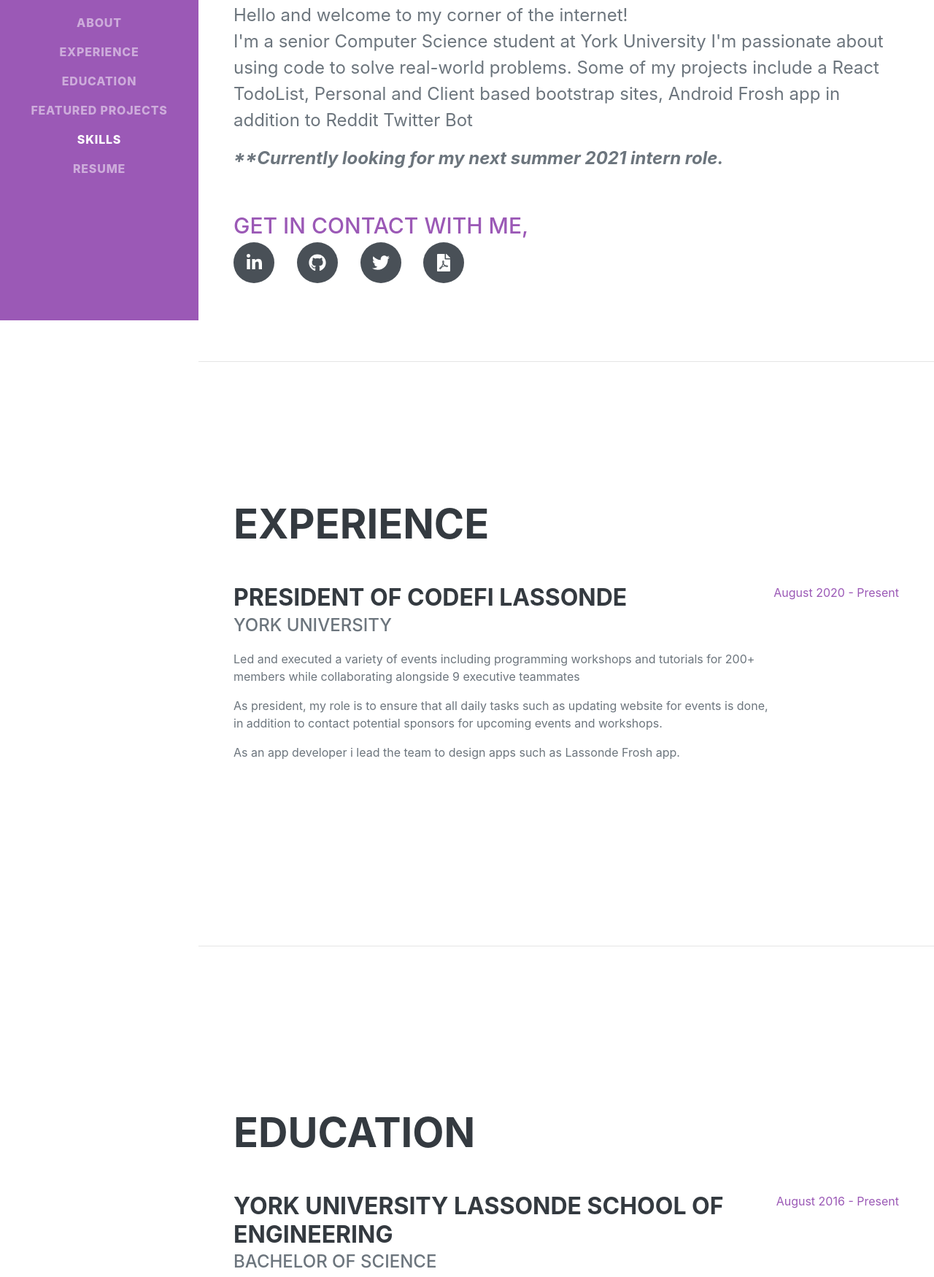
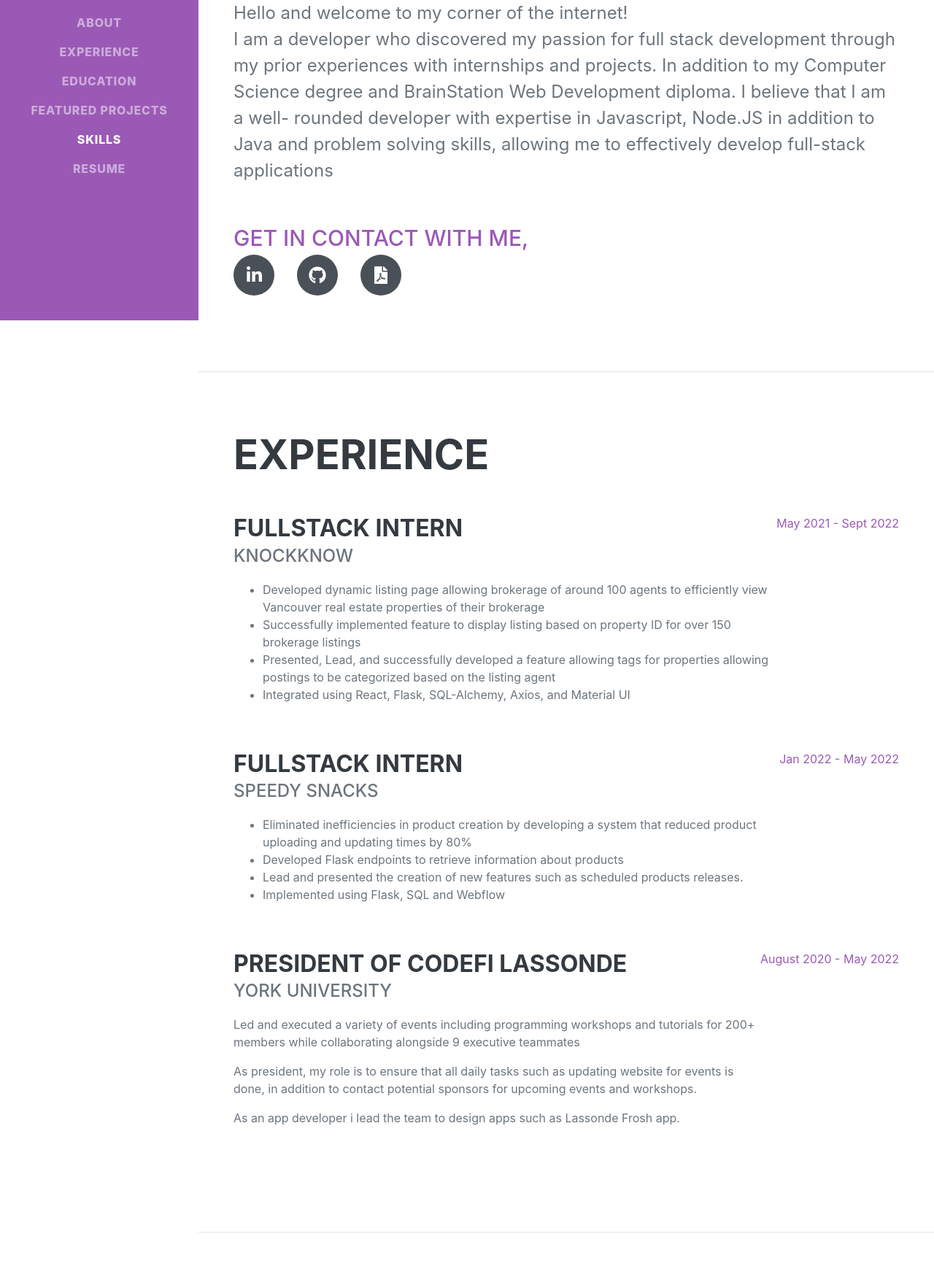
Before and after one commit to PranavPrashar/2020PersonalWebsite, a plain HTML site: page index.html in a window 1280 px wide. Shown: the part 361-2111 px from the top of the page at 73% size. Drawn offline with nearby package versions, Linux system fonts and the light colour scheme; a web font is replaced by a local one.

Commit message:
Updates to Education, Experiance and Projects

```diff
--- a/css/styles2.css
+++ b/css/styles2.css
@@ -293,3 +293,7 @@
  a{
     color:#9b59b6;
   }
+
+  .bold{
+    font-weight: bold;
+  }
--- a/index.html
+++ b/index.html
@@ -57,15 +57,18 @@
                     <span class="text-primary">Prashar</span>
                 </h1>
                 <div class="subheading mb-5">
-                    <a href="mailto:name@email.com">pranav98@my.yorku.ca</a>
+                    <a href="mailto:prasherlucky@gmail.com">prasherlucky@gmail.com</a>
                 </div>
                 <div class="about-div">
                     <p>Hello and welcome to my corner of the internet!
-                        </br> I'm a senior Computer Science student at York University I'm passionate about using code
-                        to solve real-world problems. Some of my projects include a React TodoList, Personal and
-                        Client based bootstrap sites, Android Frosh app in addition to Reddit Twitter Bot</p>
+                        </br> I am a developer who discovered my passion for full stack development through my prior
+                        experiences with internships and projects. In addition to my Computer Science degree and
+                        BrainStation Web Development diploma. I believe that I am a well- rounded developer with
+                        expertise in Javascript, Node.JS in addition to Java and problem solving skills, allowing me to
+                        effectively develop full-stack applications
+                    </p>
 
-                    <p><b><i>**Currently looking for my next summer 2021 intern role.</i></b></p>
+                    <!-- <p><b><i>**Currently looking for my next summer 2021 intern role.</i></b></p> -->
                     <br>
                     <div class="tagline-mobile subheading">Get in contact with me, </div>
                     <div class="social-icons">
@@ -73,7 +76,7 @@
                                 class="fab fa-linkedin-in"></i></a>
                         <a class="social-icon" href="https://github.com/pranavprashar/" target="_blank"><i
                                 class="fab fa-github"></i></a>
-                        <a class="social-icon" href="#"><i class="fab fa-twitter" target="_blank"></i></a>
+                        <!-- <a class="social-icon" href="#"><i class="fab fa-twitter" target="_blank"></i></a> -->
                         <a class="social-icon" href="assets/Pranav_Prashar_Resume.pdf"><i class="fas fa-file-pdf"
                                 target="_blank"></i></a>
 
@@ -91,6 +94,44 @@
                 <h2 class="mb-5">Experience</h2>
                 <div class="d-flex flex-column flex-md-row justify-content-between mb-5">
                     <div class="flex-grow-1">
+                        <h3 class="mb-0">FullStack Intern</h3>
+                        <div class="subheading mb-3">KnockKnow</div>
+                        <div>
+                            <ul>
+                                <li>Developed dynamic listing page allowing brokerage of around 100 agents to efficiently view Vancouver real estate
+                                    properties of their brokerage
+                                </li>
+                                <li>Successfully implemented feature to display listing based on property ID for over 150 brokerage listings</li>
+                                <li>Presented, Lead, and successfully developed a feature allowing tags for properties allowing postings to be categorized based
+                                    on the listing agent</li>
+                                <li>Integrated using React, Flask, SQL-Alchemy, Axios, and Material UI</li>
+
+                            </ul>
+                        </div>
+                    </div>
+                    <div class="flex-shrink-0"><span class="text-primary">May 2021 - Sept 2022</span></div>
+                </div>
+                <div class="d-flex flex-column flex-md-row justify-content-between mb-5">
+                    <div class="flex-grow-1">
+                        <h3 class="mb-0">FullStack Intern</h3>
+                        <div class="subheading mb-3">Speedy Snacks</div>
+                        <div>
+                            <ul>
+                                <li>Eliminated inefficiencies in product creation by developing a system that reduced
+                                    product uploading and updating times by
+                                    80%
+                                </li>
+                                <li>Developed Flask endpoints to retrieve information about products</li>
+                                <li> Lead and presented the creation of new features such as scheduled products releases.</li>
+                                <li> Implemented using Flask, SQL and Webflow</li>
+
+                            </ul>
+                        </div>
+                    </div>
+                    <div class="flex-shrink-0"><span class="text-primary">Jan 2022 - May 2022</span></div>
+                </div>
+                <div class="d-flex flex-column flex-md-row justify-content-between mb-5">
+                    <div class="flex-grow-1">
                         <h3 class="mb-0">President Of CodeFi Lassonde</h3>
                         <div class="subheading mb-3">York University</div>
                         <p>Led and executed a variety of events including programming workshops and tutorials for 200+
@@ -101,9 +142,10 @@
                         <p>As an app developer i lead the team to design apps such as Lassonde Frosh app.</p>
                         </p>
                     </div>
-                    <div class="flex-shrink-0"><span class="text-primary">August 2020 - Present</span></div>
+                    <div class="flex-shrink-0"><span class="text-primary">August 2020 - May 2022</span></div>
                 </div>
 
+            </div>
         </section>
         <hr class="m-0" />
         <!-- Education-->
@@ -112,13 +154,25 @@
                 <h2 class="mb-5">Education</h2>
                 <div class="d-flex flex-column flex-md-row justify-content-between mb-5">
                     <div class="flex-grow-1">
+                        <h3 class="mb-0">BrainStation</h3>
+                        <div class="subheading mb-3">Diploma Candidate, Web Development Full Stack</span></div>
+                        <div>Computer Science Honors</div>
+                        <!-- <p>GPA: 6.00/9.00</p> -->
+                    </div>
+                    <div class="flex-shrink-0"><span class="text-primary">May 2022 - August 2022</span></div>
+                </div>
+                <div class="d-flex flex-column flex-md-row justify-content-between mb-5">
+                    <div class="flex-grow-1">
                         <h3 class="mb-0">York University Lassonde School Of Engineering</h3>
-                        <div class="subheading mb-3">Bachelor of Science</div>
+                        <div class="subheading mb-3">Bachelor of Science (B.Sc.) With Honors, <span class="bold">Computer
+                                Science</span></div>
                         <div>Computer Science Honors</div>
                         <p>GPA: 6.00/9.00</p>
                     </div>
-                    <div class="flex-shrink-0"><span class="text-primary">August 2016 - Present</span></div>
+                    <div class="flex-shrink-0"><span class="text-primary">August 2016 - May 2022</span></div>
                 </div>
+
+            </div>
             </div>
         </section>
 
```
Also changed, not shown: 5 other files.
